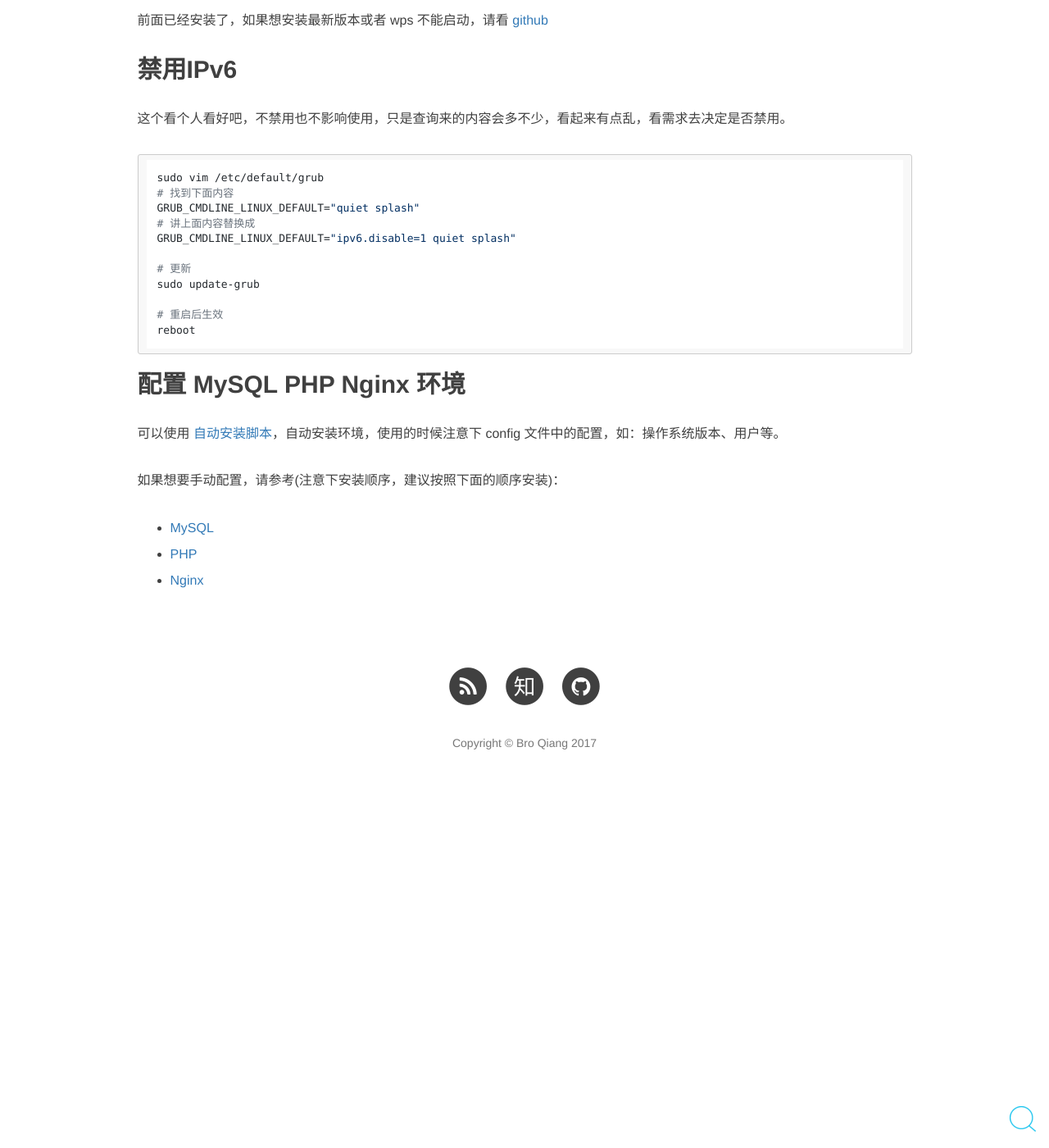
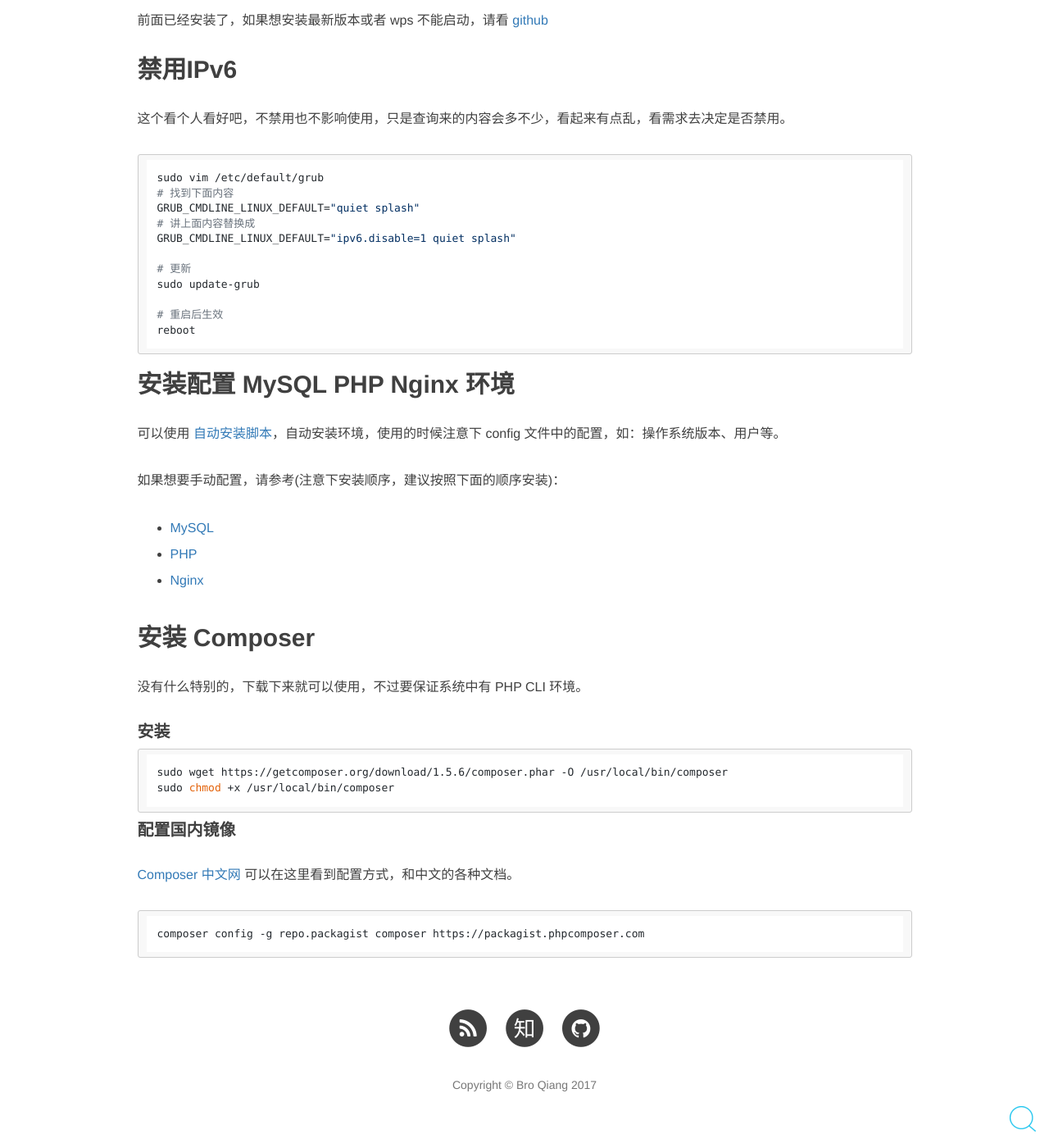
Before and after one commit to BroQiang/broqiang.github.io, a Jekyll site: the page built from _posts/2017-12-27-Ubuntu-Develop.md, in a window 1280 px wide and 1400 px high, scrolled down 6016 px. Shown: the whole window at 82% size. Built offline with Jekyll 4.4.1, drawn with Linux system fonts in a browser that asks for light colours; nearby versions of some CDN libraries; comment, search, counter and statistics services are not loaded; before the commit the page ends 6999 px from its top, so only the background shows below that.

Commit message:
添加 composer

`````diff
--- a/_posts/2017-12-27-Ubuntu-Develop.md
+++ b/_posts/2017-12-27-Ubuntu-Develop.md
@@ -244,7 +244,7 @@ sudo update-grub
 reboot
 ```
 
-## 配置 MySQL PHP Nginx 环境
+## 安装配置 MySQL PHP Nginx 环境
 
 可以使用 [自动安装脚本](https://github.com/BroQiang/lnmp)，自动安装环境，使用的时候注意下 config 文件中的配置，如：操作系统版本、用户等。
 
@@ -255,3 +255,22 @@ reboot
 - [PHP](http://broqiang.com/2017/04/18/PHP-Install-7.1.4-Linux-Compile/)
 
 - [Nginx](http://broqiang.com/2017/04/18/Nginx-Install-1.12-Linux/)
+
+
+## 安装 Composer
+
+没有什么特别的，下载下来就可以使用，不过要保证系统中有 PHP CLI 环境。
+
+#### 安装
+```shell
+sudo wget https://getcomposer.org/download/1.5.6/composer.phar -O /usr/local/bin/composer
+sudo chmod +x /usr/local/bin/composer
+```
+
+#### 配置国内镜像
+
+[Composer 中文网](http://www.phpcomposer.com/) 可以在这里看到配置方式，和中文的各种文档。
+
+```shell
+composer config -g repo.packagist composer https://packagist.phpcomposer.com
+````
`````
